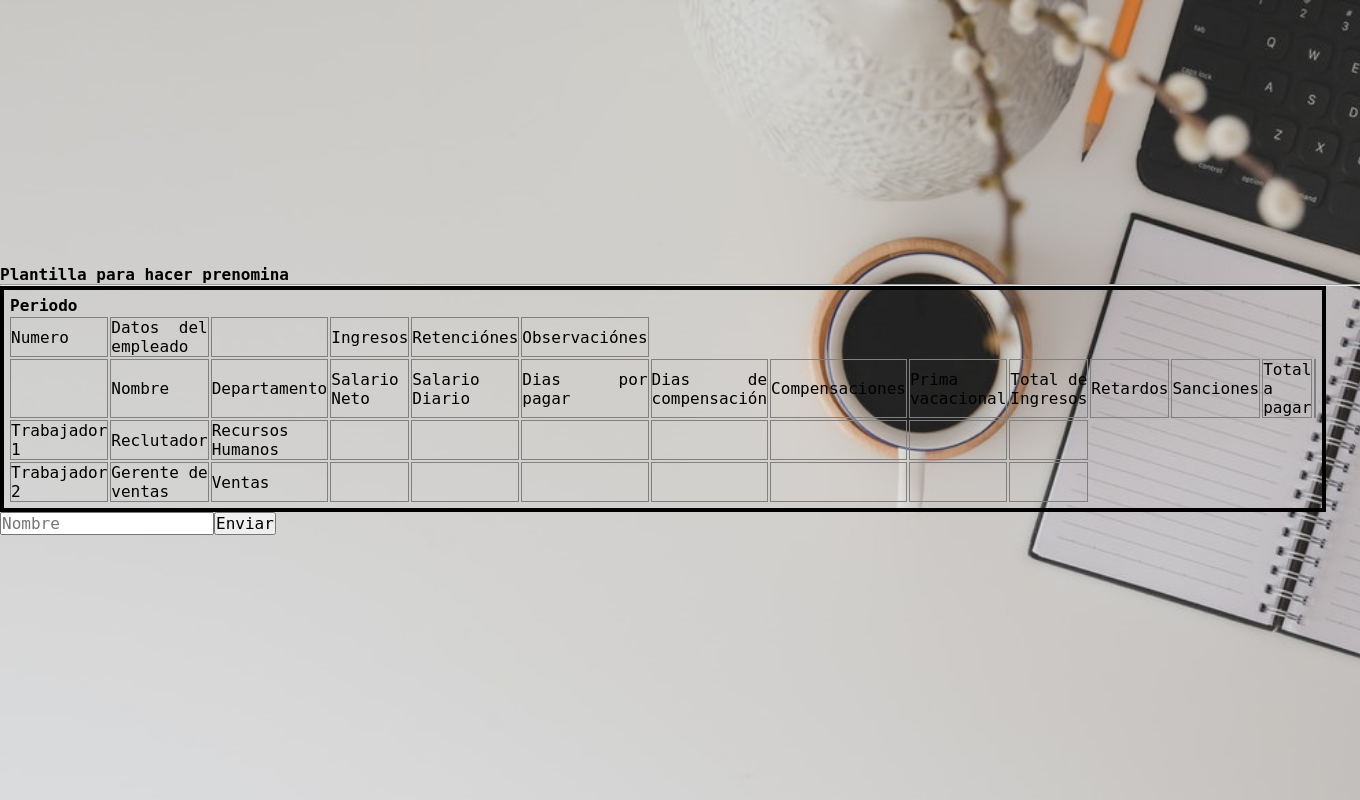
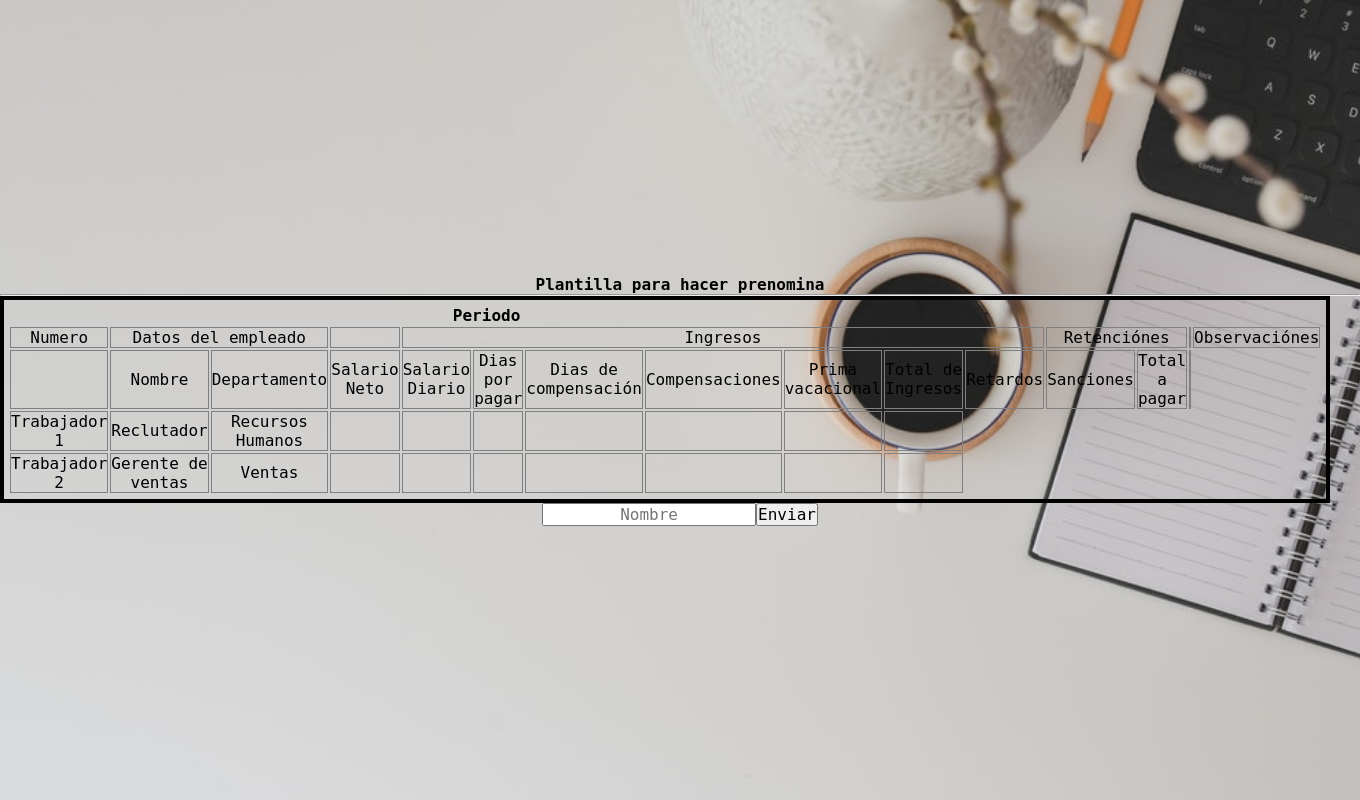
Before and after one commit to ManuelGodel07/ManuelRuiz, a PHP site: page /HTML/index10.html in a window 1360 px wide. Run offline with PHP 8.4, Linux system fonts and the light colour scheme.

Commit message:
completando nomina5

```diff
--- a/CSS/style10.css
+++ b/CSS/style10.css
@@ -2,7 +2,7 @@
 	box-sizing: border-box;
 	font-family: monospace;
 	font-size: 16px;
-	text-align: justify;
+	text-align: center;
 	margin:0;
 	padding: 0;
 	scroll-behavior: smooth;
--- a/HTML/index10.html
+++ b/HTML/index10.html
@@ -16,10 +16,11 @@
         </tr>
         <tr>
             <td>Numero</td>
-            <td>Datos del empleado</td>
+            <td colspan="2">Datos del empleado</td>
             <td></td>
-            <td>Ingresos</td>
-            <td>Retenciónes</td>
+            <td colspan="7">Ingresos</td>
+            <td colspan="2">Retenciónes</td>
+            <td></td>
             <td>Observaciónes</td>
         </tr>
         <tr>
```
